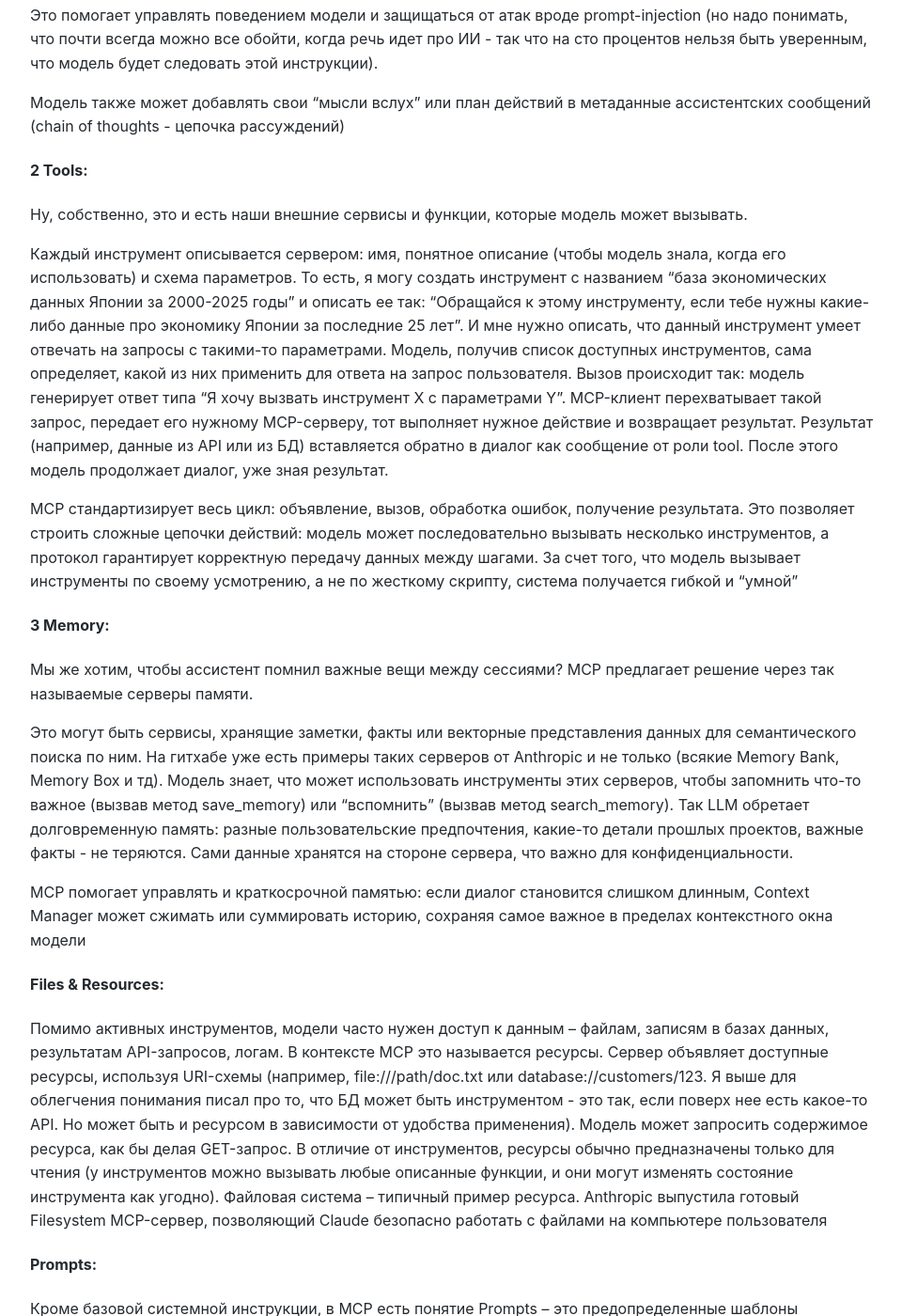
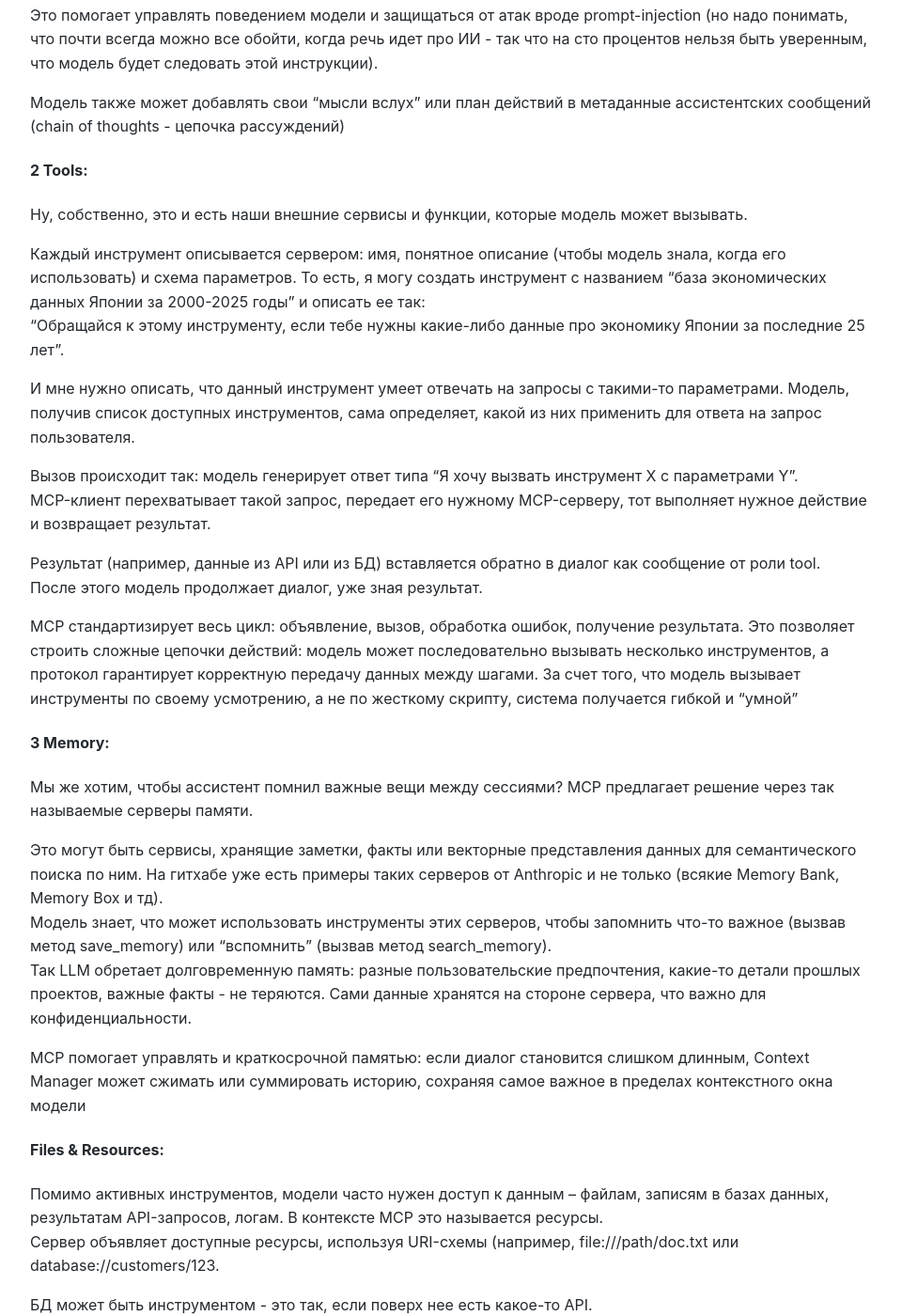
Before and after one commit to Michael-Lubinsky/michael-lubinsky.github.com, a Jekyll site: the page built from ml/mcp.md, in a window 1280 px wide and 1400 px high, scrolled down 2665 px. Shown: the whole window at 94% size, without its empty margins (158-1118 px from the left). Built offline with Jekyll 4.4.1, drawn with Linux system fonts in a browser that asks for light colours; our own code applies the rules of GitHub Pages for plain Markdown files; some of the changed text lies outside the part shown.

Commit message:
Update mcp.md

```diff
--- a/ml/mcp.md
+++ b/ml/mcp.md
@@ -94,26 +94,44 @@ MCP структурирует его как последовательност
 #### 2 Tools:
 Ну, собственно, это и есть наши внешние сервисы и функции, которые модель может вызывать.
 
-Каждый инструмент описывается сервером: имя, понятное описание (чтобы модель знала, когда его использовать) и схема параметров. То есть, я могу создать инструмент с названием "база экономических данных Японии за 2000-2025 годы" и описать ее так: "Обращайся к этому инструменту, если тебе нужны какие-либо данные про экономику Японии за последние 25 лет". И мне нужно описать, что данный инструмент умеет отвечать на запросы с такими-то параметрами. Модель, получив список доступных инструментов, сама определяет, какой из них применить для ответа на запрос пользователя. Вызов происходит так: модель генерирует ответ типа "Я хочу вызвать инструмент X с параметрами Y". MCP-клиент перехватывает такой запрос, передает его нужному MCP-серверу, тот выполняет нужное действие и возвращает результат. Результат (например, данные из API или из БД) вставляется обратно в диалог как сообщение от роли tool. После этого модель продолжает диалог, уже зная результат.
+Каждый инструмент описывается сервером: имя, понятное описание (чтобы модель знала, когда его использовать) и схема параметров. То есть, я могу создать инструмент с названием "база экономических данных Японии за 2000-2025 годы" и описать ее так:
+"Обращайся к этому инструменту, если тебе нужны какие-либо данные про экономику Японии за последние 25 лет".
+
+И мне нужно описать, что данный инструмент умеет отвечать на запросы с такими-то параметрами. Модель, получив список доступных инструментов, сама определяет, какой из них применить для ответа на запрос пользователя.
+
+Вызов происходит так: модель генерирует ответ типа "Я хочу вызвать инструмент X с параметрами Y".
+MCP-клиент перехватывает такой запрос, передает его нужному MCP-серверу, тот выполняет нужное действие и возвращает результат.
+
+Результат (например, данные из API или из БД) вставляется обратно в диалог как сообщение от роли tool.
+После этого модель продолжает диалог, уже зная результат.
 
 MCP стандартизирует весь цикл: объявление, вызов, обработка ошибок, получение результата. Это позволяет строить сложные цепочки действий: модель может последовательно вызывать несколько инструментов, а протокол гарантирует корректную передачу данных между шагами. За счет того, что модель вызывает инструменты по своему усмотрению, а не по жесткому скрипту, система получается гибкой и "умной"
 
 #### 3 Memory:
 Мы же хотим, чтобы ассистент помнил важные вещи между сессиями? MCP предлагает решение через так называемые серверы памяти.
 
-Это могут быть сервисы, хранящие заметки, факты или векторные представления данных для семантического поиска по ним. На гитхабе уже есть примеры таких серверов от Anthropic и не только (всякие Memory Bank, Memory Box и тд). Модель знает, что может использовать инструменты этих серверов, чтобы запомнить что-то важное (вызвав метод save_memory) или "вспомнить" (вызвав метод search_memory). Так LLM обретает долговременную память: разные пользовательские предпочтения, какие-то детали прошлых проектов, важные факты - не теряются. Сами данные хранятся на стороне сервера, что важно для конфиденциальности.
+Это могут быть сервисы, хранящие заметки, факты или векторные представления данных для семантического поиска по ним. На гитхабе уже есть примеры таких серверов от Anthropic и не только (всякие Memory Bank, Memory Box и тд).
+Модель знает, что может использовать инструменты этих серверов, чтобы запомнить что-то важное (вызвав метод save_memory) или "вспомнить" (вызвав метод search_memory).
+Так LLM обретает долговременную память: разные пользовательские предпочтения, какие-то детали прошлых проектов, важные факты - не теряются. Сами данные хранятся на стороне сервера, что важно для конфиденциальности.
 
 MCP помогает управлять и краткосрочной памятью: если диалог становится слишком длинным, Context Manager может сжимать или суммировать историю, сохраняя самое важное в пределах контекстного окна модели
 
 #### Files & Resources:
-Помимо активных инструментов, модели часто нужен доступ к данным – файлам, записям в базах данных, результатам API-запросов, логам. В контексте MCP это называется ресурсы. Сервер объявляет доступные ресурсы, используя URI-схемы (например, file:///path/doc.txt или database://customers/123. Я выше для облегчения понимания писал про то, что БД может быть инструментом - это так, если поверх нее есть какое-то API. Но может быть и ресурсом в зависимости от удобства применения). Модель может запросить содержимое ресурса, как бы делая GET-запрос. В отличие от инструментов, ресурсы обычно предназначены только для чтения (у инструментов можно вызывать любые описанные функции, и они могут изменять состояние инструмента как угодно). Файловая система – типичный пример ресурса. Anthropic выпустила готовый Filesystem MCP-сервер, позволяющий Claude безопасно работать с файлами на компьютере пользователя
+Помимо активных инструментов, модели часто нужен доступ к данным – файлам, записям в базах данных, результатам API-запросов, логам. В контексте MCP это называется ресурсы.
+Сервер объявляет доступные ресурсы, используя URI-схемы (например, file:///path/doc.txt или database://customers/123.
+
+БД может быть инструментом - это так, если поверх нее есть какое-то API.
+Но может быть и ресурсом в зависимости от удобства применения).
+Модель может запросить содержимое ресурса, как бы делая GET-запрос.
+В отличие от инструментов, ресурсы обычно предназначены только для чтения (у инструментов можно вызывать любые описанные функции, и они могут изменять состояние инструмента как угодно).
+Файловая система – типичный пример ресурса.
+Anthropic выпустила готовый Filesystem MCP-сервер, позволяющий Claude безопасно работать с файлами на компьютере пользователя
 
 #### Prompts:
 Кроме базовой системной инструкции, в MCP есть понятие Prompts – это предопределенные шаблоны взаимодействия для каких-то стандартных задач.
 Эти шаблоны могут комбинироваться, создавая сложные рабочие процессы (workflows).
-Например, шаблон "анализа лога" может включать шаги поиска по логу (в инструменте, например в elasticsearch), суммирование найденного (уже сама модель),
-выдача заключения по шаблону. MCP позволяет явно объявлять такие последовательности
-
+Например, шаблон "анализа лога" может включать шаги поиска по логу (в инструменте, например в elasticsearch), суммирование найденного (уже сама модель),  выдача заключения по шаблону.
+MCP позволяет явно объявлять такие последовательности
 
 
 <https://habr.com/ru/articles/893482/>
@@ -123,3 +141,5 @@ MCP помогает управлять и краткосрочной памят
 <https://habr.com/ru/articles/916722/>
 
 <https://habr.com/ru/articles/903942/>
+
+<https://blog.cloudflare.com/code-mode/>
```
